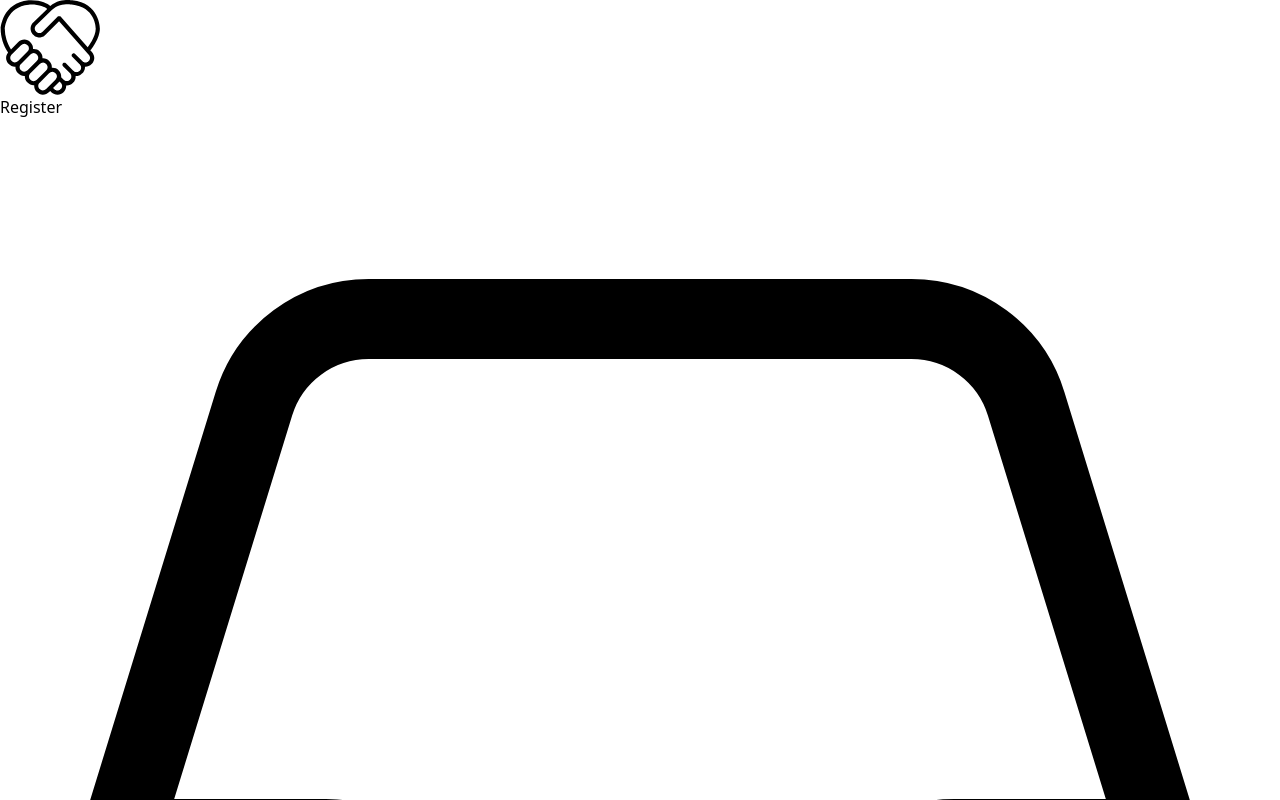
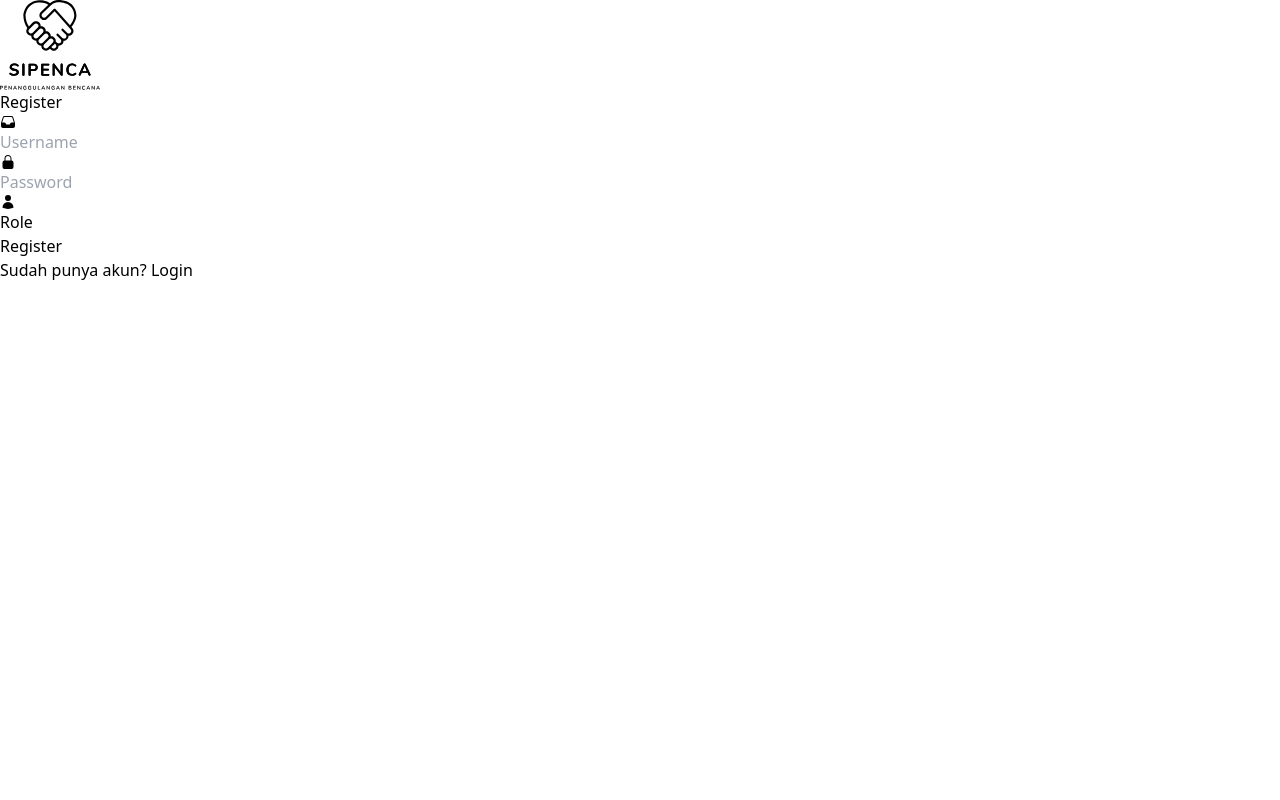
Before and after one commit to RevDonz/fe-sipenca, a Next.js app: page /register in a window 1280 px wide. Shown: the top 800 px of the page. Built offline with nearby package versions, Linux system fonts and the light colour scheme.

Commit message:
register v3 link ke login

```diff
--- a/src/pages/register.jsx
+++ b/src/pages/register.jsx
@@ -1,13 +1,15 @@
 import Image from "next/image";
+import Link from "next/link";
 import { Input } from "postcss";
 import React from "react";
+import { HiInbox, HiLockClosed, HiUser } from "react-icons/hi2";
 
 const Register = () => {
   return (
     <div className="min-h-screen w-full flex justify-center items-center bg-[#E1EBF3]">
       <div className="bg-white rounded-lg w-96 p-5">
         <Image
-          src={"/logo/logo-sipenca.svg"}
+          src={"/logo/logo-sipenca-lengkap.svg"}
           alt="logo-sipenca"
           width={100}
           height={100}
@@ -16,112 +18,58 @@ const Register = () => {
         <h1 className="font-bold text-center text-xl">Register</h1>
 
         {/*inputbox email*/}
-        <div className="bg-gray-200 rounded-md mt-2 w-full px-3 py-2 focus-within:bg-purple-100">
+        <div className="bg-gray-200 rounded-md mt-2 w-full px-3 py-2 focus-within:ring-2 focus-within:ring-[#51557E]">
           {" "}
           {/*container input email*/}
           <div className="absolute pointer-events-none">
             {" "}
             {/*icon email */}
-            <svg
-              xmlns="http://www.w3.org/2000/svg"
-              fill="none"
-              viewBox="0 0 24 24"
-              stroke-width="1.5"
-              stroke="currentColor"
-              class="w-6 h-6"
-            >
-              <path
-                stroke-linecap="round"
-                stroke-linejoin="round"
-                d="M2.25 13.5h3.86a2.25 2.25 0 012.012 1.244l.256.512a2.25 2.25 0 002.013 1.244h3.218a2.25 2.25 0 002.013-1.244l.256-.512a2.25 2.25 0 012.013-1.244h3.859m-19.5.338V18a2.25 2.25 0 002.25 2.25h15A2.25 2.25 0 0021.75 18v-4.162c0-.224-.034-.447-.1-.661L19.24 5.338a2.25 2.25 0 00-2.15-1.588H6.911a2.25 2.25 0 00-2.15 1.588L2.35 13.177a2.25 2.25 0 00-.1.661z"
-              />
-            </svg>
+            <HiInbox className="h-6 w-6 text-gray-500" />
           </div>
           <input
             type="email"
             name="email"
             id="email"
-            className="w-full pl-8 bg-gray-200 focus:outline-none focus:bg-purple-100"
+            className="w-full pl-10 bg-gray-200 focus:outline-none"
             placeholder="Username"
           />{" "}
           {/*input email */}
         </div>
 
         {/*inputbox password*/}
-        <div className="bg-gray-200 rounded-md mt-2 w-full px-3 py-2 focus-within:bg-purple-100">
+        <div className="bg-gray-200 rounded-md mt-2 w-full px-3 py-2 focus-within:ring-2 focus-within:ring-[#51557E]">
           {" "}
           {/*container input password*/}
           <div className="absolute pointer-events-none">
             {" "}
             {/*icon password */}
-            <svg
-              xmlns="http://www.w3.org/2000/svg"
-              viewBox="0 0 24 24"
-              fill="currentColor"
-              class="w-6 h-6"
-            >
-              <path
-                fill-rule="evenodd"
-                d="M12 1.5a5.25 5.25 0 00-5.25 5.25v3a3 3 0 00-3 3v6.75a3 3 0 003 3h10.5a3 3 0 003-3v-6.75a3 3 0 00-3-3v-3c0-2.9-2.35-5.25-5.25-5.25zm3.75 8.25v-3a3.75 3.75 0 10-7.5 0v3h7.5z"
-                clip-rule="evenodd"
-              />
-            </svg>
+            <HiLockClosed className="h-6 w-6 text-gray-500" />
           </div>
           <input
             type="password"
             name="password"
             id="password"
-            className="w-full pl-8 bg-gray-200 focus:outline-none focus:bg-purple-100"
+            className="w-full pl-10 bg-gray-200 focus:outline-none"
             placeholder="Password"
           />
         </div>
 
         {/*inputbox role*/}
-        <div className="bg-gray-200 rounded-md mt-2 w-full px-3 py-2 focus-within:bg-purple-100 peer">
+        <div className="bg-gray-200 rounded-md mt-2 w-full px-3 py-2 focus-within:ring-2 focus-within:ring-[#51557E]">
           {" "}
           {/*container input role*/}
           <div className="absolute pointer-events-none">
             {" "}
             {/*icon role */}
-            <svg
-              xmlns="http://www.w3.org/2000/svg"
-              viewBox="0 0 24 24"
-              fill="currentColor"
-              class="w-6 h-6"
-            >
-              <path
-                fill-rule="evenodd"
-                d="M7.5 6a4.5 4.5 0 119 0 4.5 4.5 0 01-9 0zM3.751 20.105a8.25 8.25 0 0116.498 0 .75.75 0 01-.437.695A18.683 18.683 0 0112 22.5c-2.786 0-5.433-.608-7.812-1.7a.75.75 0 01-.437-.695z"
-                clip-rule="evenodd"
-              />
-            </svg>
+            <HiUser className="h-6 w-6 text-gray-500" />
           </div>
           <button
             id="dropdownDefault"
             data-dropdown-toggle="dropdown"
-            className="w-full text-gray-400 text-left pl-8 focus"
+            className="w-full text-gray-400 text-left pl-10 focus"
           >
             Role
           </button>
-          {/*dropdown menu*/}
-          <div
-            id="dropdown"
-            class="hidden z-10 w-44 bg-white rounded divide-y divide-gray-100 shadow dark:bg-gray-700"
-          >
-            <ul
-              class="py-1 text-sm text-gray-700 dark:text-gray-200"
-              aria-labelledby="dropdownDefault"
-            >
-              <li>
-                <a
-                  href="#"
-                  class="block py-2 px-4 hover:bg-gray-100 dark:hover:bg-gray-600 dark:hover:text-white"
-                >
-                  Dashboard
-                </a>
-              </li>
-            </ul>
-          </div>
         </div>
 
         <button
@@ -133,10 +81,13 @@ const Register = () => {
 
         <div class="mt-2 text-center">
           Sudah punya akun?
-          <a href="#" class="text-blue-700 hover:underline dark:text-blue-500">
+          <Link
+            href="/login"
+            class="text-blue-700 hover:underline dark:text-blue-500"
+          >
             {" "}
             Login
-          </a>
+          </Link>
         </div>
       </div>
     </div>
```
